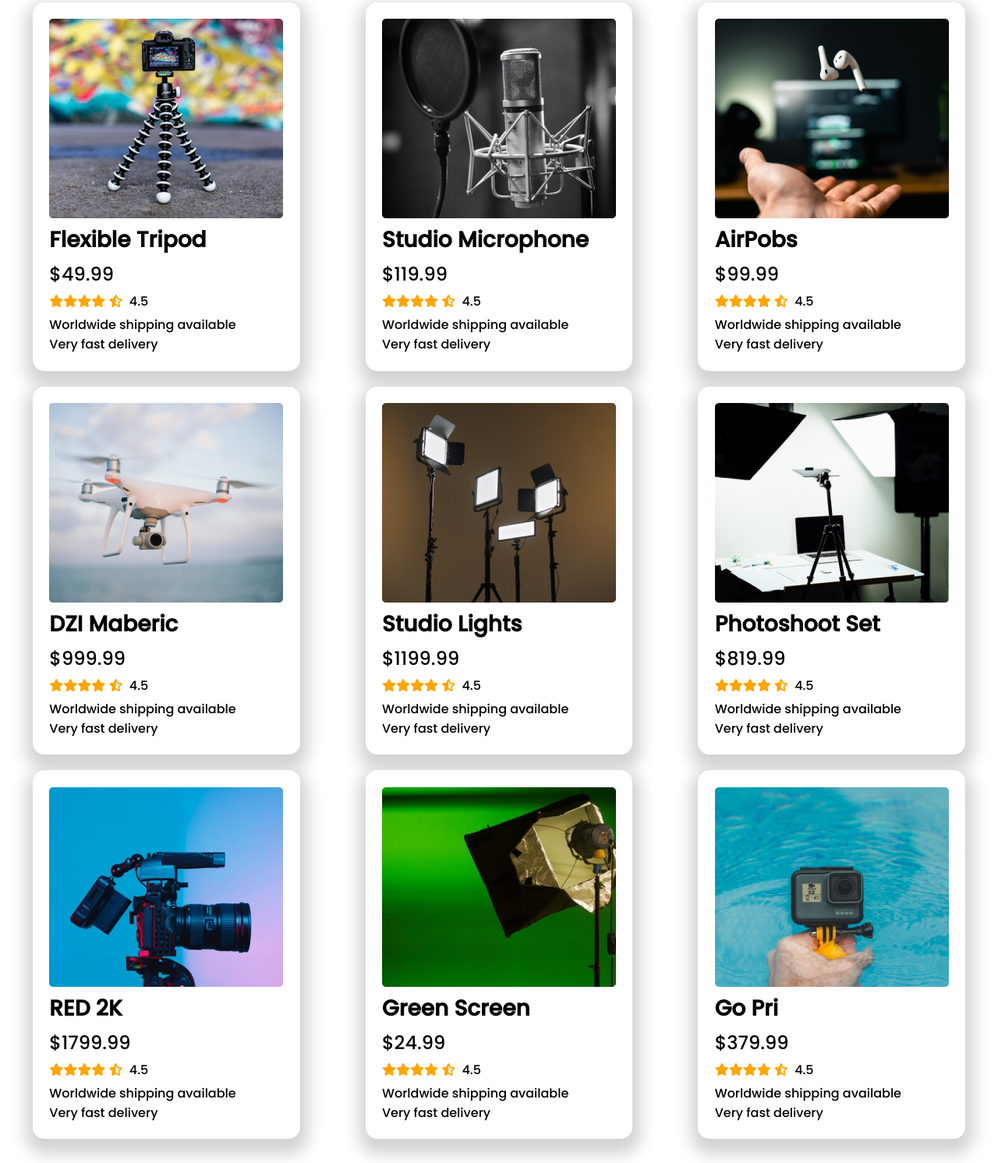
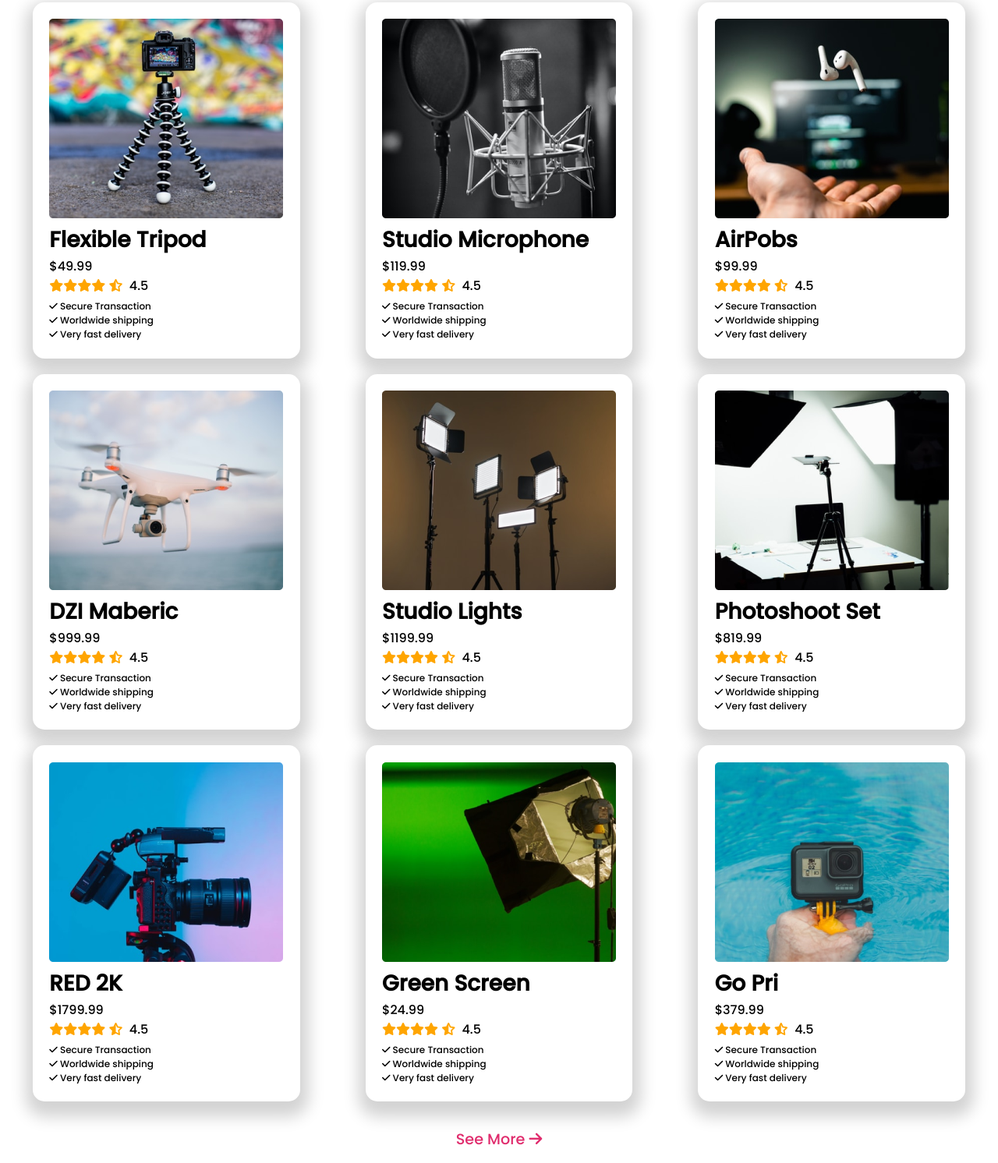
Before and after one commit to t0wh1d/influencer-gear, a plain HTML site: page index.html in a window 1280 px wide. Shown: the part 1068-2560 px from the top of the page at 78% size. Drawn offline with Linux system fonts and the light colour scheme.

Commit message:
last update

```diff
--- a/css/styles.css
+++ b/css/styles.css
@@ -1,3 +1,5 @@
+/* google fonts integration */
+
 @import url("https://fonts.googleapis.com/css2?family=Poppins:wght@500&display=swap");
 * {
   margin: 0;
@@ -18,9 +20,6 @@
 }
 .main-logo-text {
   width: 50vw;
-}
-.main-logo-text i {
-  display: none;
 }
 .main-logo-text h1 a {
   text-decoration: none;
@@ -57,7 +56,7 @@
   justify-content: space-around;
   align-items: center;
 }
-.left-side {
+.main-title {
   width: 50vw;
   height: 100%;
   display: flex;
@@ -66,11 +65,7 @@
   padding-left: 8%;
   padding-right: 6%;
 }
-.left-side h1 {
-  font-size: 3.5em;
-  font-weight: bold;
-}
-.left-side a {
+.main-title a {
   text-decoration: none;
   color: white;
   background-color: #e22e6d;
@@ -79,18 +74,18 @@
   border-radius: 30px;
   transition: transform 1s;
 }
-.left-side a:hover {
+.main-title a:hover {
   cursor: pointer;
   background-color: #ff0059;
   transform: scale(1.1);
 }
-.right-side {
+.main-camera {
   height: 100%;
   width: 50vw;
   display: flex;
   align-items: center;
 }
-.right-side img {
+.main-camera img {
   width: 30%;
   background-image: url("images/Circle design.svg");
   background-position: 0 0px;
@@ -99,7 +94,7 @@
   margin-left: 20%;
   transition: transform 1.2s;
 }
-.right-side img:hover {
+.main-camera img:hover {
   transform: scale(1.3);
 }
 .company-logos {
@@ -121,7 +116,7 @@
   padding-top: 30px;
   padding-bottom: 30px;
 }
-.products {
+.shop {
   width: 100vw;
   min-height: 100vh;
   display: flex;
@@ -129,7 +124,7 @@
   flex-direction: column;
   align-items: center;
 }
-.products-title {
+.shop-items {
   text-align: center;
   margin: 5vh 0;
 }
@@ -138,7 +133,7 @@
   grid-template-columns: repeat(3, 1fr);
   width: 60vw;
 }
-.product {
+.item {
   margin-right: 30px;
   margin-bottom: 30px;
   max-height: 480px;
@@ -149,43 +144,37 @@
   border-radius: 15px;
   transition: transform 1s;
 }
-.product h1 {
+.item img {
+  max-width: 300px;
+  height: 256px;
+}
+.item h1 {
   font-size: 28px;
   font-weight: bold;
 }
-
-.product .cost {
-  font-size: 24px;
-  margin-top: 5px;
-  margin-bottom: 5px;
-}
-.product .rating {
+.item .stars {
   color: orange;
 }
-.rating span {
+.stars span {
   color: black;
 }
-.product .detail {
+.item .bottom-text {
   margin-top: 5px;
+  font-size: 12px;
 }
-
-.product img {
-  max-width: 300px;
-  height: 256px;
-}
-.product:hover {
+.item:hover {
   transform: scale(1.1);
   cursor: pointer;
 }
-.products a {
+.shop a {
   text-decoration: none;
-  font-weight: bold;
   color: #e02c6d;
   font-size: 1.2em;
   margin-left: 50%;
   transition: transform 1s;
 }
-.products a:hover {
+.shop a:hover {
+  font-size: bold;
   color: #ff0059;
   transform: translateX(20px);
 }
@@ -196,6 +185,11 @@
   margin-top: 100px;
   display: flex;
   justify-content: center;
+  align-items: center;
+}
+.creative-image {
+  width: 15%;
+  display: flex;
   align-items: center;
 }
 .creative-text {
@@ -218,11 +212,6 @@
 .creative-text p {
   color: rgb(192, 192, 192);
 }
-.creative-image {
-  width: 15%;
-  display: flex;
-  align-items: center;
-}
 .creative-text a {
   font-size: 20px;
   color: white;
@@ -244,18 +233,24 @@
   margin-bottom: 0;
   padding: 40px;
 }
+footer h2 {
+  font-weight: 900;
+}
 footer p {
   margin-top: 10px;
 }
-footer .links a {
+.bottom-nav a {
   color: white;
   text-decoration: none;
   margin-left: 1vw;
   font-size: 20px;
 }
-.links a:hover {
+.bottom-nav a:hover {
   color: #ff0059;
 }
+
+/* responsive */
+
 @media only screen and (max-width: 688px) {
   nav {
     margin-top: 5vh;
@@ -286,21 +281,21 @@
     margin-top: 5vh;
     margin-bottom: 5vh;
   }
-  .right-side {
+  .main-camera {
     width: 100vw;
     margin-bottom: 5vh;
   }
-  .right-side img {
+  .main-camera img {
     margin: auto;
   }
-  .left-side {
+  .main-title {
     width: 100vw;
     text-align: center;
   }
-  .left-side h1 {
+  .main-title h1 {
     font-size: 2em;
   }
-  .left-side a {
+  .main-title a {
     margin: auto;
   }
   .logos {
@@ -311,17 +306,17 @@
     grid-row-gap: 20px;
     place-items: center;
   }
-  .products {
+  .shop {
     margin: 10px 0;
   }
-  .products a {
+  .shop a {
     margin: auto;
   }
   .collection {
     grid-template-columns: repeat(1, 1fr);
     width: 100vw;
   }
-  .product {
+  .item {
     margin: 10px auto;
   }
   .creative {
@@ -356,6 +351,9 @@
     font-size: 1em;
   }
 }
+
+/* responsive */
+
 @media only screen and (max-width: 968px) and (min-width: 688px) {
   nav {
     margin-top: 5vh;
@@ -386,22 +384,22 @@
     margin-top: 5vh;
     margin-bottom: 5vh;
   }
-  .right-side {
+  .main-camera {
     width: 100vw;
     margin-bottom: 5vh;
   }
-  .right-side img {
+  .main-camera img {
     background-size: 220px;
     margin: auto;
   }
-  .left-side {
+  .main-title {
     width: 100vw;
     text-align: center;
   }
-  .left-side h1 {
+  .main-title h1 {
     font-size: 2em;
   }
-  .left-side a {
+  .main-title a {
     margin: auto;
   }
   .logos {
@@ -412,17 +410,17 @@
     grid-row-gap: 30px;
     place-items: center;
   }
-  .products {
+  .shop {
     margin: 10px 0;
   }
-  .products a {
+  .shop a {
     margin: 3vh auto;
   }
   .collection {
     grid-template-columns: repeat(2, 1fr);
     width: 100vw;
   }
-  .product {
+  .item {
     margin: 10px auto;
   }
   .creative {
@@ -456,6 +454,9 @@
     font-size: 1em;
   }
 }
+
+/* responsive */
+
 @media only screen and (max-width: 1440px) and (min-width: 968px) {
   nav .main-logo-text h1 a {
     font-size: 1.3em;
@@ -466,20 +467,20 @@
   .top-nav ul li a {
     font-size: 1.2em;
   }
-  .left-side h1 {
+  .main-title h1 {
     font-size: 3em;
   }
-  .products {
+  .shop {
     margin: 10px 0;
   }
-  .products a {
+  .shop a {
     margin: 3vh auto;
   }
   .collection {
     grid-template-columns: repeat(3, 1fr);
     width: 100vw;
   }
-  .product {
+  .item {
     margin: 10px auto;
   }
   .creative-text h1 {
--- a/index.html
+++ b/index.html
@@ -21,14 +21,14 @@
       <!-- header start -->
 
       <div class="main-logo-text">
-        <h1><a href="#">Influencer products</a></h1>
+        <h1><a href="">Influencer products</a></h1>
       </div>
       <div class="top-nav">
         <ul>
-          <li><a href="#">Home</a></li>
-          <li><a href="#">Products</a></li>
-          <li><a href="#">Sign up</a></li>
-          <li><a href="#">Log In</a></li>
+          <li><a href="">Home</a></li>
+          <li><a href="">Products</a></li>
+          <li><a href="">Sign up</a></li>
+          <li><a href="">Log In</a></li>
           <li>
             <a href="https://www.google.com" target="_blank"
               ><i class="fas fa-search"></i
@@ -42,10 +42,11 @@
         </ul>
       </div>
     </nav>
+
+    <!-- first section -->
+
     <header>
-      <!-- first section -->
-
-      <div class="left-side">
+      <div class="main-title">
         <h1>Start your journey as Influencer</h1>
         <br />
         <p>
@@ -57,7 +58,7 @@
           >Pre-order now &nbsp; <i class="fas fa-arrow-right"></i
         ></a>
       </div>
-      <div class="right-side">
+      <div class="main-camera">
         <img src="media/images/gopro.png" alt="" />
       </div>
     </header>
@@ -78,133 +79,142 @@
 
     <!-- shop items -->
 
-    <section class="products">
-      <h2 class="products-title">Popular Collection</h2>
+    <section class="shop">
+      <h2 class="shop-items">Popular Collection</h2>
       <div class="collection">
-        <div class="product">
+        <div class="item">
           <img src="media/images/tripod.png" alt="" />
           <h1>Flexible Tripod</h1>
-          <p class="cost">$49.99</p>
-          <p class="rating">
+          <p>$49.99</p>
+          <p class="stars">
             <i class="fas fa-star"></i><i class="fas fa-star"></i
             ><i class="fas fa-star"></i><i class="fas fa-star"></i>
             <i class="fas fa-star-half-alt"></i>&nbsp; <span>4.5</span>
           </p>
-          <p class="detail">
-            Worldwide shipping available <br />
-            Very fast delivery
+          <p class="bottom-text">
+            <i class="fas fa-check"></i> Secure Transaction<br />
+            <i class="fas fa-check"></i> Worldwide shipping<br />
+            <i class="fas fa-check"></i> Very fast delivery
           </p>
         </div>
-        <div class="product">
+        <div class="item">
           <img src="media/images/mic.png" alt="" />
           <h1>Studio Microphone</h1>
-          <p class="cost">$119.99</p>
-          <p class="rating">
+          <p>$119.99</p>
+          <p class="stars">
             <i class="fas fa-star"></i><i class="fas fa-star"></i
             ><i class="fas fa-star"></i><i class="fas fa-star"></i>
             <i class="fas fa-star-half-alt"></i>&nbsp; <span>4.5</span>
           </p>
-          <p class="detail">
-            Worldwide shipping available <br />
-            Very fast delivery
+          <p class="bottom-text">
+            <i class="fas fa-check"></i> Secure Transaction<br />
+            <i class="fas fa-check"></i> Worldwide shipping<br />
+            <i class="fas fa-check"></i> Very fast delivery
           </p>
         </div>
-        <div class="product">
+        <div class="item">
           <img src="media/images/airpod.png" alt="" />
           <h1>AirPobs</h1>
-          <p class="cost">$99.99</p>
-          <p class="rating">
+          <p>$99.99</p>
+          <p class="stars">
             <i class="fas fa-star"></i><i class="fas fa-star"></i
             ><i class="fas fa-star"></i><i class="fas fa-star"></i>
             <i class="fas fa-star-half-alt"></i>&nbsp; <span>4.5</span>
           </p>
-          <p class="detail">
-            Worldwide shipping available <br />
-            Very fast delivery
+          <p class="bottom-text">
+            <i class="fas fa-check"></i> Secure Transaction<br />
+            <i class="fas fa-check"></i> Worldwide shipping<br />
+            <i class="fas fa-check"></i> Very fast delivery
           </p>
         </div>
-        <div class="product">
+        <div class="item">
           <img src="media/images/drone.png" alt="" />
           <h1>DZI Maberic</h1>
-          <p class="cost">$999.99</p>
-          <p class="rating">
+          <p>$999.99</p>
+          <p class="stars">
             <i class="fas fa-star"></i><i class="fas fa-star"></i
             ><i class="fas fa-star"></i><i class="fas fa-star"></i>
             <i class="fas fa-star-half-alt"></i>&nbsp; <span>4.5</span>
           </p>
-          <p class="detail">
-            Worldwide shipping available <br />
-            Very fast delivery
+          <p class="bottom-text">
+            <i class="fas fa-check"></i> Secure Transaction<br />
+            <i class="fas fa-check"></i> Worldwide shipping<br />
+            <i class="fas fa-check"></i> Very fast delivery
           </p>
         </div>
-        <div class="product">
+        <div class="item">
           <img src="media/images/lights.png" alt="" />
           <h1>Studio Lights</h1>
-          <p class="cost">$1199.99</p>
-          <p class="rating">
+          <p>$1199.99</p>
+          <p class="stars">
             <i class="fas fa-star"></i><i class="fas fa-star"></i
             ><i class="fas fa-star"></i><i class="fas fa-star"></i>
             <i class="fas fa-star-half-alt"></i>&nbsp; <span>4.5</span>
           </p>
-          <p class="detail">
-            Worldwide shipping available <br />
-            Very fast delivery
+          <p class="bottom-text">
+            <i class="fas fa-check"></i> Secure Transaction<br />
+            <i class="fas fa-check"></i> Worldwide shipping<br />
+            <i class="fas fa-check"></i> Very fast delivery
           </p>
         </div>
-        <div class="product">
+        <div class="item">
           <img src="media/images/setup.png" alt="" />
           <h1>Photoshoot Set</h1>
-          <p class="cost">$819.99</p>
-          <p class="rating">
+          <p>$819.99</p>
+          <p class="stars">
             <i class="fas fa-star"></i><i class="fas fa-star"></i
             ><i class="fas fa-star"></i><i class="fas fa-star"></i>
             <i class="fas fa-star-half-alt"></i>&nbsp; <span>4.5</span>
           </p>
-          <p class="detail">
-            Worldwide shipping available <br />
-            Very fast delivery
+          <p class="bottom-text">
+            <i class="fas fa-check"></i> Secure Transaction<br />
+            <i class="fas fa-check"></i> Worldwide shipping<br />
+            <i class="fas fa-check"></i> Very fast delivery
           </p>
         </div>
-        <div class="product">
+        <div class="item">
           <img src="media/images/camera.png" alt="" />
           <h1>RED 2K</h1>
-          <p class="cost">$1799.99</p>
-          <p class="rating">
+          <p>$1799.99</p>
+          <p class="stars">
             <i class="fas fa-star"></i><i class="fas fa-star"></i
             ><i class="fas fa-star"></i><i class="fas fa-star"></i>
             <i class="fas fa-star-half-alt"></i>&nbsp; <span>4.5</span>
           </p>
-          <p class="detail">
-            Worldwide shipping available <br />
-            Very fast delivery
+          <p class="bottom-text">
+            <i class="fas fa-check"></i> Secure Transaction<br />
+            <i class="fas fa-check"></i> Worldwide shipping<br />
+            <i class="fas fa-check"></i> Very fast delivery
           </p>
         </div>
-        <div class="product">
+        <div class="item">
           <img src="media/images/single-light.png" alt="" />
           <h1>Green Screen</h1>
-          <p class="cost">$24.99</p>
-          <p class="rating">
+          <p>$24.99</p>
+          <p class="stars">
             <i class="fas fa-star"></i><i class="fas fa-star"></i
             ><i class="fas fa-star"></i><i class="fas fa-star"></i>
             <i class="fas fa-star-half-alt"></i>&nbsp; <span>4.5</span>
           </p>
-          <p class="detail">
-            Worldwide shipping available <br />
-            Very fast delivery
+          <p class="bottom-text">
+            <i class="fas fa-check"></i> Secure Transaction<br />
+            <i class="fas fa-check"></i> Worldwide shipping<br />
+            <i class="fas fa-check"></i> Very fast delivery
           </p>
         </div>
-        <div class="product">
+        <div class="item">
           <img src="media/images/action.png" alt="" />
           <h1>Go Pri</h1>
-          <p class="cost">$379.99</p>
-          <p class="rating">
+          <p>$379.99</p>
+          <p class="stars">
             <i class="fas fa-star"></i><i class="fas fa-star"></i
             ><i class="fas fa-star"></i><i class="fas fa-star"></i>
             <i class="fas fa-star-half-alt"></i>&nbsp; <span>4.5</span>
           </p>
-          <p class="detail">
-            Worldwide shipping available <br />
-            Very fast delivery
+          <p class="bottom-text">
+            <i class="fas fa-check"></i> Secure Transaction<br />
+            <i class="fas fa-check"></i> Worldwide shipping<br />
+            <i class="fas fa-check"></i> Very fast delivery
           </p>
         </div>
       </div>
@@ -222,7 +232,8 @@
       <div class="creative-text">
         <h2>Best review of the month</h2>
         <br />
-        <em>"Excellent build quality at affordable price"</em>
+        <br />
+        <em>"Wish I knew about this site when I started vlogging"</em>
         <p>- Elizabeth Holmes</p>
         <br />
         <br />
@@ -231,12 +242,15 @@
         ></a>
       </div>
     </section>
+
+    <!-- footer section -->
+
     <footer>
       <h2>Influencer products</h2>
       <p>Copyright © 2022 Influencer products</p>
       <p>All rights reserved</p>
       <br />
-      <div class="links">
+      <div class="bottom-nav">
         <a href="https://www.instagram.com/" target="_blank"
           ><i class="fab fa-instagram"></i
         ></a>
```
